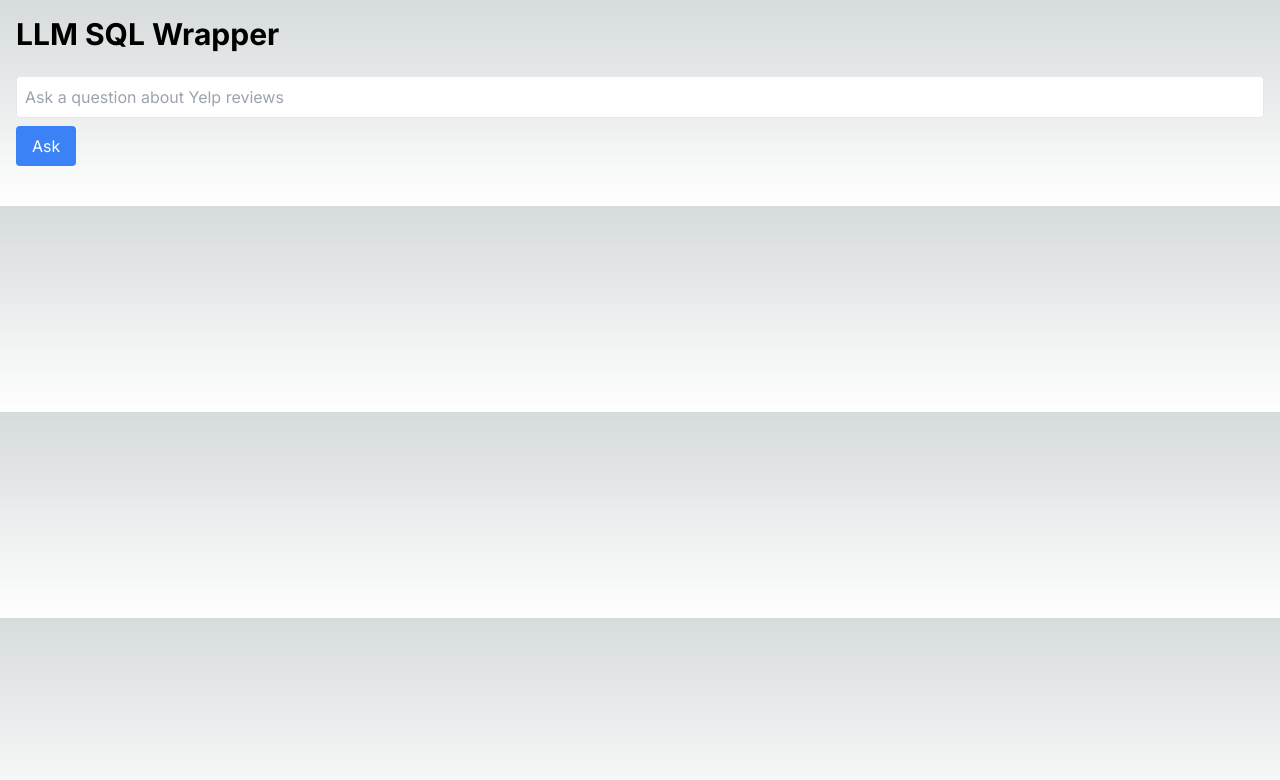
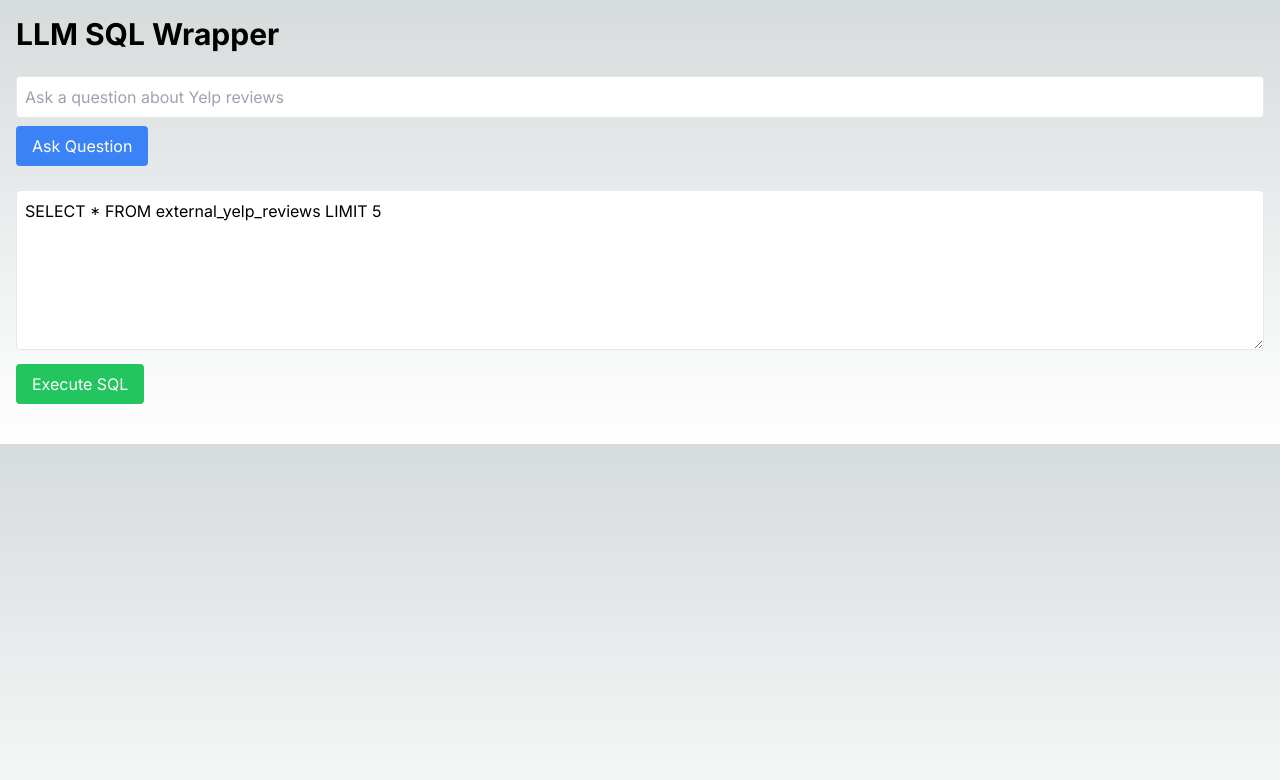
Before and after one commit to jboliv01/sql-tutor-ai, a Next.js app in the folder llm-sql-wrapper-frontend/: page / in a window 1280 px wide. Shown: the top 780 px of the page. Built offline with nearby package versions, Linux system fonts and the light colour scheme.

Commit message:
adding sql execution box and button

```diff
--- /dev/null
+++ b/llm-sql-wrapper-frontend/src/app/api/execute-sql/route.ts
@@ -0,0 +1,33 @@
+// src/app/api/execute-sql/route.ts
+import { NextRequest, NextResponse } from 'next/server';
+
+export async function POST(request: NextRequest) {
+  const { sql } = await request.json();
+  const motherduckToken = process.env.MOTHERDUCK_TOKEN;
+
+  if (!motherduckToken) {
+    return NextResponse.json({ error: 'MotherDuck token is not set' }, { status: 500 });
+  }
+
+  try {
+    const response = await fetch('http://127.0.0.1:5000/execute-sql', {
+      method: 'POST',
+      headers: {
+        'Content-Type': 'application/json',
+        'X-MotherDuck-Token': motherduckToken
+      },
+      body: JSON.stringify({ sql })
+    });
+
+    if (!response.ok) {
+      const errorText = await response.text();
+      throw new Error(`Failed to execute SQL: ${response.status} ${response.statusText}. Error: ${errorText}`);
+    }
+
+    const data = await response.json();
+    return NextResponse.json(data);
+  } catch (error) {
+    console.error('Error:', error);
+    return NextResponse.json({ error: 'An error occurred while executing the SQL query.', details: error.message }, { status: 500 });
+  }
+}
--- a/llm-sql-wrapper-frontend/src/app/page.tsx
+++ b/llm-sql-wrapper-frontend/src/app/page.tsx
@@ -1,20 +1,20 @@
-// src/app/page.tsx
 'use client';
 
 import { useState } from 'react';
 
-type Response = {
+type Result = {
   sql: string;
   result: Array<Record<string, any>>;
 };
 
 export default function Home() {
   const [question, setQuestion] = useState('');
-  const [response, setResponse] = useState<Response | null>(null);
+  const [sqlQuery, setSqlQuery] = useState('SELECT * FROM external_yelp_reviews LIMIT 5');
+  const [response, setResponse] = useState<Result | null>(null);
   const [isLoading, setIsLoading] = useState(false);
   const [error, setError] = useState<string | null>(null);
 
-  const handleSubmit = async (e: React.FormEvent) => {
+  const handleQuestionSubmit = async (e: React.FormEvent) => {
     e.preventDefault();
     setIsLoading(true);
     setError(null);
@@ -32,6 +32,7 @@ export default function Home() {
 
       const data = await res.json();
       setResponse(data);
+      setSqlQuery(data.sql);
     } catch (err) {
       console.error('Error:', err);
       setError('An error occurred while processing your request.');
@@ -40,10 +41,37 @@ export default function Home() {
     }
   };
 
+  const handleSqlSubmit = async (e: React.FormEvent) => {
+    e.preventDefault();
+    setIsLoading(true);
+    setError(null);
+
+    try {
+      const res = await fetch('/api/execute-sql', {
+        method: 'POST',
+        headers: { 'Content-Type': 'application/json' },
+        body: JSON.stringify({ sql: sqlQuery })
+      });
+
+      if (!res.ok) {
+        throw new Error('Failed to execute SQL query');
+      }
+
+      const data = await res.json();
+      setResponse(data);
+    } catch (err) {
+      console.error('Error:', err);
+      setError('An error occurred while executing the SQL query.');
+    } finally {
+      setIsLoading(false);
+    }
+  };
+
   return (
     <main className="container mx-auto p-4">
       <h1 className="text-3xl font-bold mb-6 text-black">LLM SQL Wrapper</h1>
-      <form onSubmit={handleSubmit} className="mb-6">
+
+      <form onSubmit={handleQuestionSubmit} className="mb-6">
         <input
           type="text"
           value={question}
@@ -56,7 +84,23 @@ export default function Home() {
           className="px-4 py-2 bg-blue-500 text-white rounded hover:bg-blue-600 transition-colors"
           disabled={isLoading}
         >
-          {isLoading ? 'Processing...' : 'Ask'}
+          {isLoading ? 'Processing...' : 'Ask Question'}
+        </button>
+      </form>
+
+      <form onSubmit={handleSqlSubmit} className="mb-6">
+        <textarea
+          value={sqlQuery}
+          onChange={(e) => setSqlQuery(e.target.value)}
+          className="w-full p-2 border rounded mb-2 text-black h-40"
+          placeholder="Enter your SQL query here"
+        />
+        <button
+          type="submit"
+          className="px-4 py-2 bg-green-500 text-white rounded hover:bg-green-600 transition-colors"
+          disabled={isLoading}
+        >
+          {isLoading ? 'Executing...' : 'Execute SQL'}
         </button>
       </form>
 
@@ -66,11 +110,6 @@ export default function Home() {
 
       {response && (
         <div>
-          <h2 className="text-2xl font-semibold mb-2 text-black">SQL Query:</h2>
-          <pre className="bg-gray-100 p-3 rounded overflow-x-auto mb-4 text-black">
-            {response.sql}
-          </pre>
-
           <h2 className="text-2xl font-semibold mb-2 text-black">Results:</h2>
           <div className="overflow-x-auto">
             <table className="min-w-full bg-white border border-gray-300">
```
Also changed, not shown: 1 other file (tests, documents, lock files or other folders).
